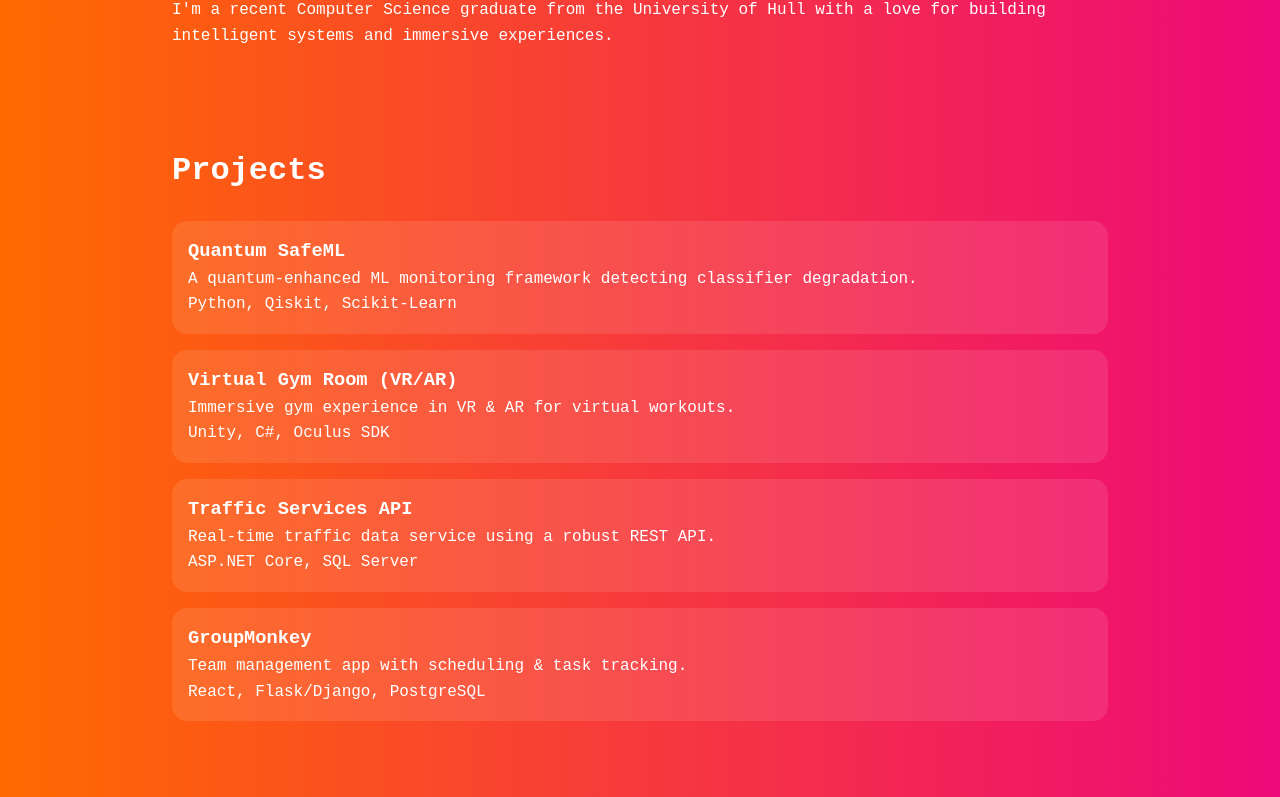
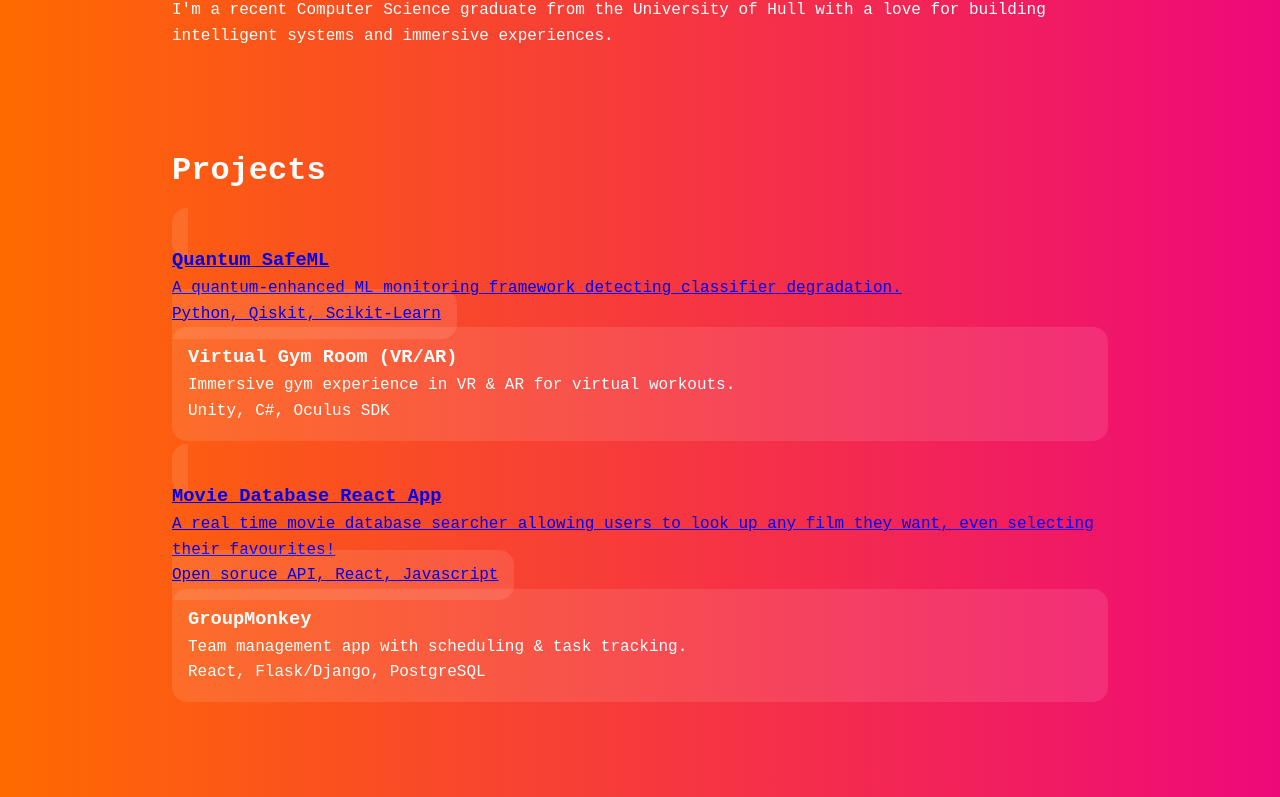
Before and after one commit to OliverDunnDev/oliver-portfolio, a React (Vite) app: page / in a window 1280 px wide. Shown: the part 490-1287 px from the top of the page. Built offline with nearby package versions, Linux system fonts and the light colour scheme.

Commit message:
Make project cards clickable with external links

```diff
--- a/src/components/Projects.jsx
+++ b/src/components/Projects.jsx
@@ -2,21 +2,22 @@ export default function Projects() {
   return (
     <section id="projects">
       <h2>Projects</h2>
-      <div className="project-card">
+
+      <a href="https://plennock.github.io/Honours-Stage-Project/" target="_blank" rel="noopener noreferrer" className="project-card">
         <h3>Quantum SafeML</h3>
         <p>A quantum-enhanced ML monitoring framework detecting classifier degradation.</p>
         <span>Python, Qiskit, Scikit-Learn</span>
-      </div>
+      </a>
       <div className="project-card">
         <h3>Virtual Gym Room (VR/AR)</h3>
         <p>Immersive gym experience in VR & AR for virtual workouts.</p>
         <span>Unity, C#, Oculus SDK</span>
       </div>
-      <div className="project-card">
-        <h3>Traffic Services API</h3>
-        <p>Real-time traffic data service using a robust REST API.</p>
-        <span>ASP.NET Core, SQL Server</span>
-      </div>
+      <a href="https://oliverdunndev.github.io/movie-app/" target="_blank" rel="noopener noreferrer" className="project-card">
+        <h3>Movie Database React App</h3>
+        <p>A real time movie database searcher allowing users to look up any film they want, even selecting their favourites!</p>
+        <span>Open soruce API, React, Javascript</span>
+      </a>
       <div className="project-card">
         <h3>GroupMonkey</h3>
         <p>Team management app with scheduling & task tracking.</p>
```
